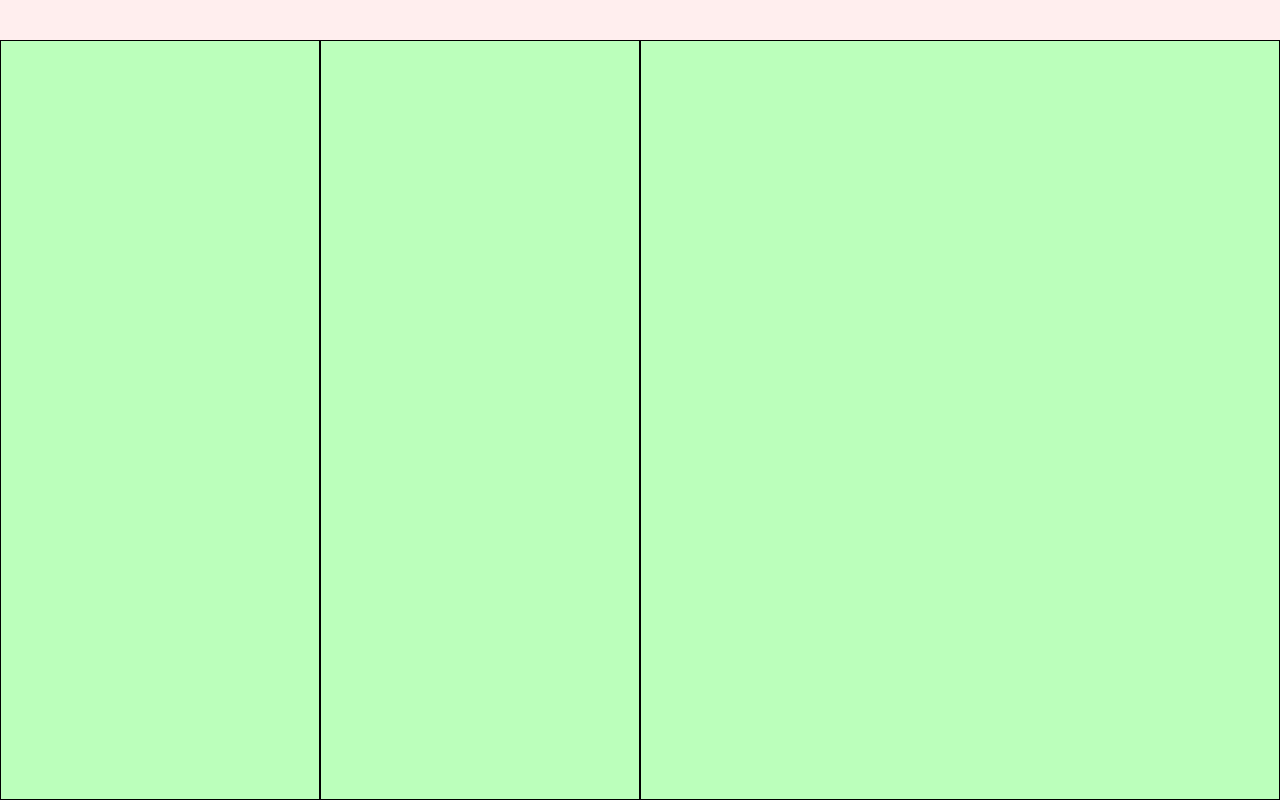
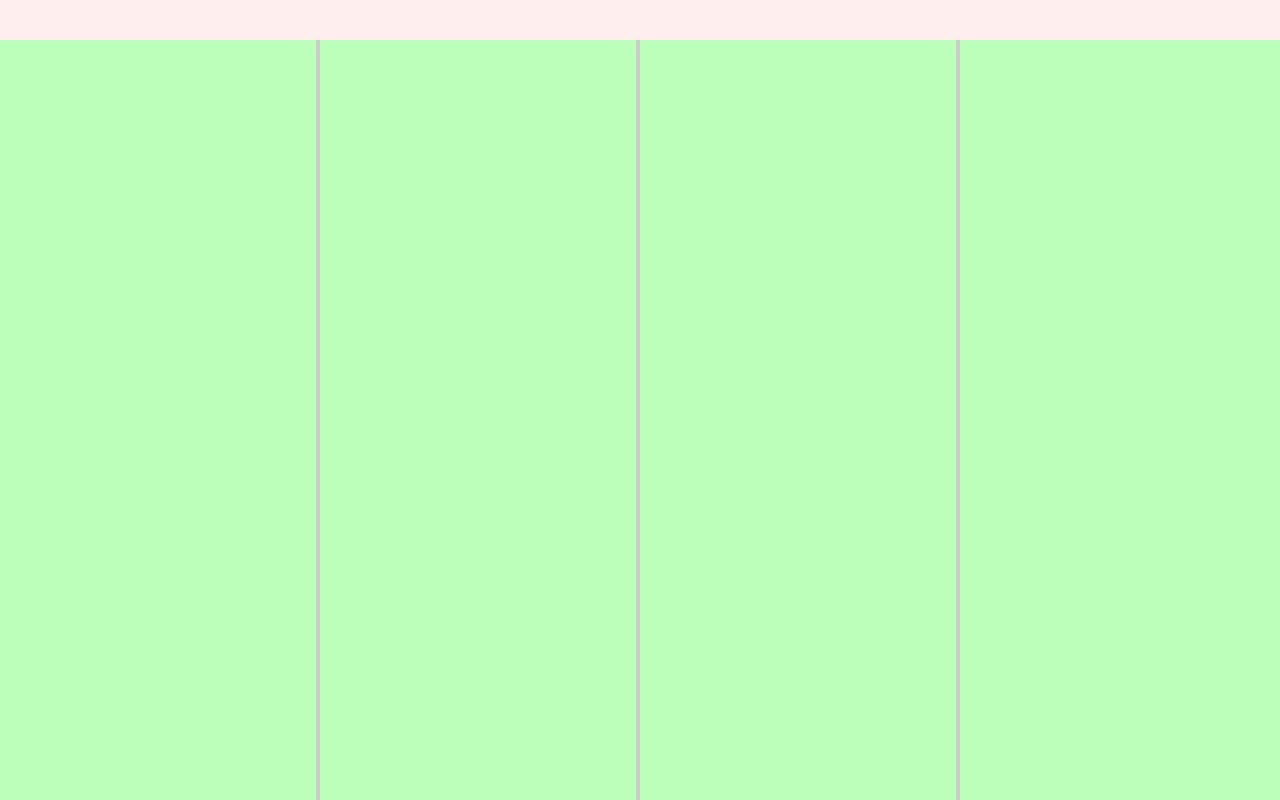
Before and after one commit to hilderonny/forcecomclone, a website built with webpack: page public/index.html in a window 1280 px wide. Built offline with nearby package versions, Linux system fonts and the light colour scheme.

Commit message:
Added resize handles for cards and classes for cards and cardstack.

```diff
--- a/public/core.css
+++ b/public/core.css
@@ -15,13 +15,13 @@ html {
 }
 
 .cardstack {
-    background: #dfd;
+    background: #dfd; /* ONLY FOR DEBUGGING */
     display: flex;
     flex: 1;
 }
 
 .cardstack > .card {
-    background: #bfb;
+    background: #bfb; /* ONLY FOR DEBUGGING */
 }
 
 .cardstack.default {
@@ -42,12 +42,34 @@ html {
 }
 
 .cardstack.listdetail > .card {
-    border:1px solid #000;
     min-width: 320px;
+    pointer-events: none;
+    position: relative;
+}
+
+.cardstack.listdetail > .card:after {
+    pointer-events: all;
+    content: '';
+    background: #ccc;
+    display: block;
+    height: 100%;
+    width: 4px;
+    position: absolute;
+    top: 0;
+    right: 0;
+    cursor: col-resize;
+}
+
+.cardstack.listdetail > .card:hover:after {
+    background: #666;
 }
 
 .cardstack.listdetail > .card:last-child {
     flex: 1;
+}
+
+.cardstack.listdetail > .card:last-child:after {
+    display: none;
 }
 
 .mainmenu {
@@ -55,6 +77,6 @@ html {
 }
 
 .toolbar {
-    background: #fee;
+    background: #fee; /* ONLY FOR DEBUGGING */
     height: 40px;
 }
--- a/public/index.html
+++ b/public/index.html
@@ -7,10 +7,5 @@
     <body>
         <div class="mainmenu"></div>
         <div class="toolbar"></div>
-        <div class="cardstack listdetail">
-            <div class="card"></div>
-            <div class="card"></div>
-            <div class="card"></div>
-        </div>
     </body>
 </html>
--- /dev/null
+++ b/src/client/app.ts
@@ -0,0 +1,36 @@
+import { Card } from "./card";
+import { CardStack, CardStackType } from "./cardstack";
+
+export class App {
+
+    private rootElement: Element;
+    private cardStack: CardStack;
+
+    /**
+     * Initialize the application within the DOM element with the given selector
+     * @param selector Selector to use with document.querySelector(). Normally this is "body".
+     */
+    constructor(selector: string) {
+        let selectorElement = document.querySelector(selector);
+        if (!selectorElement) throw new Error("There is no element for the selector'" + selector + "'!");
+        this.rootElement = selectorElement;
+        this.cardStack = new CardStack();
+        selectorElement.appendChild(this.cardStack.DivElement);
+    }
+
+    /**
+     * Toggles the type of the cardstack. Does not influence the cards itself, only their
+     * presentation.
+     * @param cardStackType Type to set for the cardstack. Can be DEFAULT or LISTDETAIL
+     */
+    setCardStackType(cardStackType: CardStackType) {
+        this.cardStack.setType(cardStackType);
+    }
+
+    /**
+     * Adds a card to the card stack.
+     */
+    addCard() {
+        this.cardStack.addCard();
+    }
+}
--- /dev/null
+++ b/src/client/card.ts
@@ -0,0 +1,45 @@
+import { CardStack } from "./cardstack";
+
+/**
+ * This is a card contained in a cardstack.
+ */
+export class Card {
+
+    /**
+     * Reference to the underlying DIV element for DOM manipulations
+     */
+    DivElement: HTMLDivElement;
+
+    private ResizeStartX: number;
+    private ResizeStartWidth: number;
+
+    /**
+     * Creates a card and asings it to the given card stack
+     */
+    constructor() {
+        this.DivElement = document.createElement("div");
+        this.DivElement.classList.add("card");
+        let self = this;
+        // Initialize resize behaviour of card in list-detail-mode
+        // See https://jsfiddle.net/ronnyhildebrandt/2rez90co/ for detailed example
+        this.DivElement.addEventListener("mousedown", function(evt) {
+            let handleResizeDrag = (evt: MouseEvent) => {
+                // Dragging the resize handle
+                let delta = evt.pageX - self.ResizeStartX;
+                let width = (self.ResizeStartWidth + delta) + 'px';
+                self.DivElement.style.minWidth = width;
+                evt.preventDefault();
+                return false;
+            }
+            let handleResizeEnd = (evt: MouseEvent) => {
+                document.removeEventListener("mousemove", handleResizeDrag);
+                document.removeEventListener("mouseup", handleResizeEnd);
+            }
+            document.addEventListener("mousemove", handleResizeDrag);
+            document.addEventListener("mouseup", handleResizeEnd);
+            self.ResizeStartX = evt.pageX;
+            self.ResizeStartWidth = self.DivElement.offsetWidth;
+        });
+    }
+
+}
--- /dev/null
+++ b/src/client/cardstack.ts
@@ -0,0 +1,65 @@
+import { Card } from "./card";
+
+/**
+ * Different modes the cardstack can have.
+ * Set it with App.setCardStackType().
+ */
+export enum CardStackType {
+
+    /**
+     * Cards are arranged like in a dashboard and centered in cardstack
+     */
+    DEFAULT = "default",
+    /**
+     * Card assume full height and are placed beside each other.
+     * The last card takes all the available space.
+     */
+    LISTDETAIL = "listdetail"
+
+}
+
+/**
+ * Represents a card stack and extends the default underlying DIV
+ * with further functionality.
+ */
+export class CardStack {
+
+    /**
+     * Current type of the card stack
+     */
+    Type: CardStackType;
+
+    /**
+     * Reference to the corresponding HTML DIV element for DOM
+     * insertion within the app.
+     */
+    DivElement: HTMLDivElement;
+
+    /**
+     * Initializes the card stack and gives it the type DEFAULT
+     */
+    constructor() {
+        this.DivElement = document.createElement("div");
+        this.DivElement.classList.add("cardstack");
+        this.setType(CardStackType.DEFAULT);
+        let self = this;
+    }
+
+    /**
+     * Creates a card and adds it to the cardstack
+     */
+    addCard() {
+        let card = new Card();
+        this.DivElement.appendChild(card.DivElement);
+    }
+
+    /**
+     * Sets the type to the new one
+     * @param newType New type to set
+     */
+    setType(newType: CardStackType) {
+        if (this.Type) this.DivElement.classList.remove(this.Type);
+        this.DivElement.classList.add(newType);
+        this.Type = newType;
+    }
+}
--- a/src/client/index.ts
+++ b/src/client/index.ts
@@ -1,3 +1,14 @@
+import { App } from "./app"
+import {CardStackType} from "./cardstack"
+
 window.addEventListener("load", () => {
 
+    let app = new App("body");
+
+    app.setCardStackType(CardStackType.LISTDETAIL);
+    app.addCard();
+    app.addCard();
+    app.addCard();
+    app.addCard();
+
 })
--- a/webpack.config.js
+++ b/webpack.config.js
@@ -1,5 +1,6 @@
+var webpack = require('webpack');
+
 module.exports = {
-    devtool: 'inline-source-map',
     entry: './src/client/index.ts',
     output: { filename: 'dist/client/index.js' },
     module: {
```
Also changed, not shown: public/README.md, src/client/README.md (added), 1 other file.
